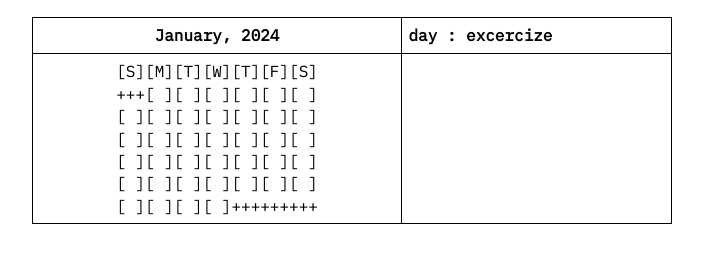
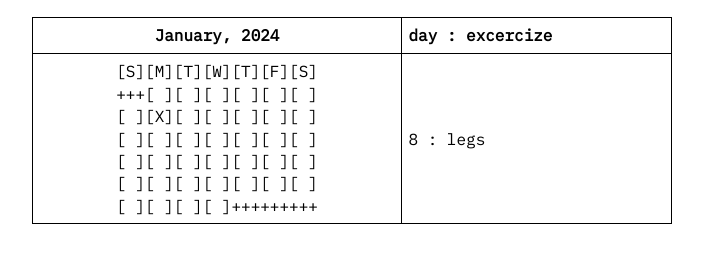
Before and after one commit to prolkh/prolkh.github.io, a Jekyll site: the page built from 2024-workout-calendar.md, in a window 1280 px wide. Shown: the part 143-406 px from the top of the page, without its empty margins (288-991 px from the left). Built offline with Jekyll 4.4.1, drawn with Linux system fonts in a browser that asks for light colours.

Commit message:
doc: Update workout history

```diff
--- a/_data/2024_workout_calendar.yml
+++ b/_data/2024_workout_calendar.yml
@@ -4,10 +4,10 @@ entries:
     body1:
        '[S][M][T][W][T][F][S]<br>
         +++[ ][ ][ ][ ][ ][ ]<br>
-        [ ][ ][ ][ ][ ][ ][ ]<br>
+        [ ][X][ ][ ][ ][ ][ ]<br>
         [ ][ ][ ][ ][ ][ ][ ]<br>
         [ ][ ][ ][ ][ ][ ][ ]<br>
         [ ][ ][ ][ ][ ][ ][ ]<br>
         [ ][ ][ ][ ]+++++++++'
     body2:
-       ''
+       '8 : legs<br>'
```
